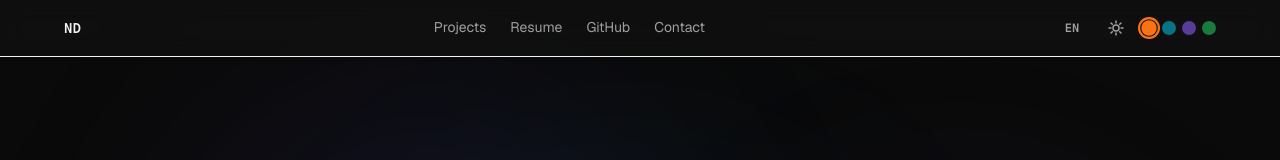
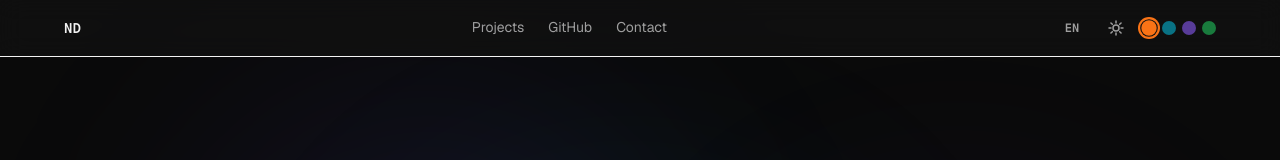
Before and after one commit to ndpvt-web/portfolio, a Next.js app: page / in a window 1280 px wide. Shown: the top 160 px of the page. Built offline with nearby package versions, Linux system fonts and the light colour scheme.

Commit message:
Remove Resume tab from navigation
Co-Authored-By: Claude Opus 4.6 <noreply@anthropic.com>

```diff
--- a/src/data/navigation.ts
+++ b/src/data/navigation.ts
@@ -12,7 +12,6 @@ export interface SocialLink {
 
 export const NAV_ITEMS: NavItem[] = [
   { label: "Projects", href: "/projects" },
-  { label: "Resume", href: "/resume.pdf", external: true },
   { label: "GitHub", href: "https://github.com/ndpvt-web", external: true },
   { label: "Contact", href: "#contact" },
 ];
```
